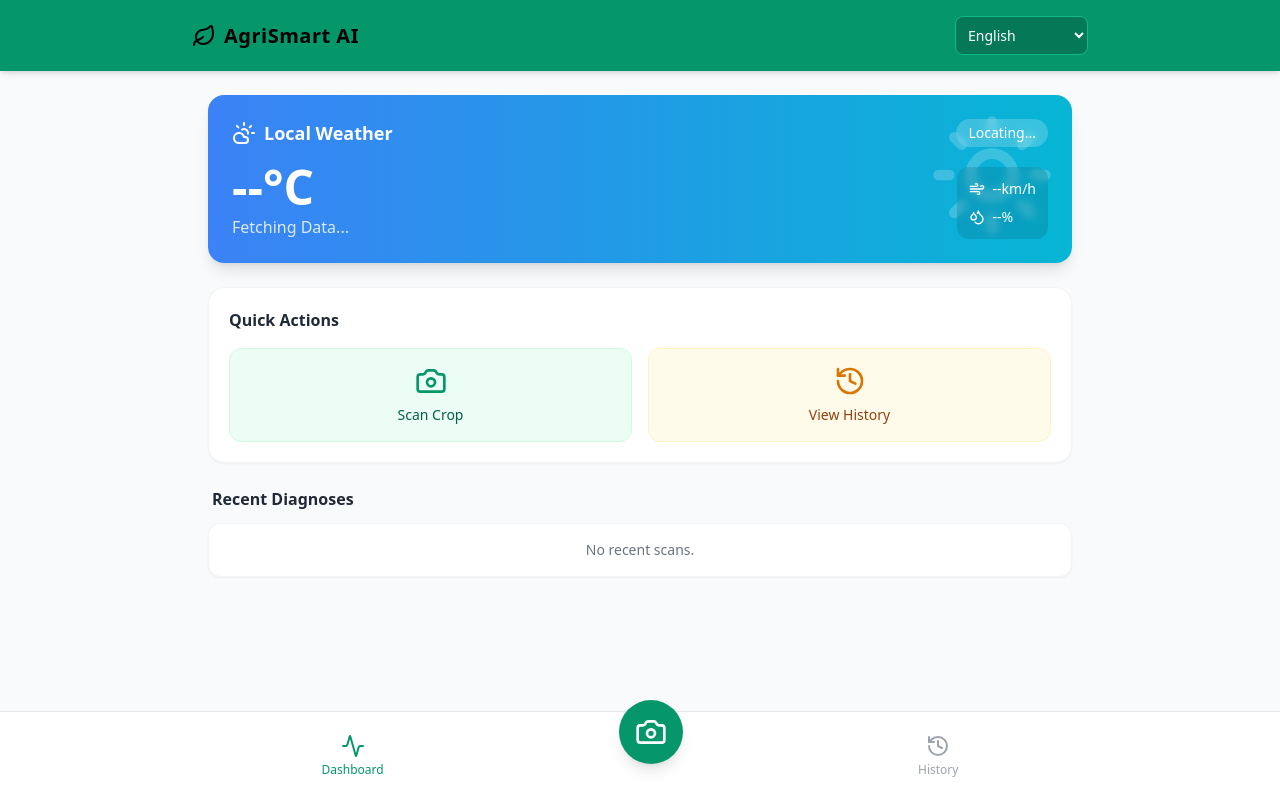
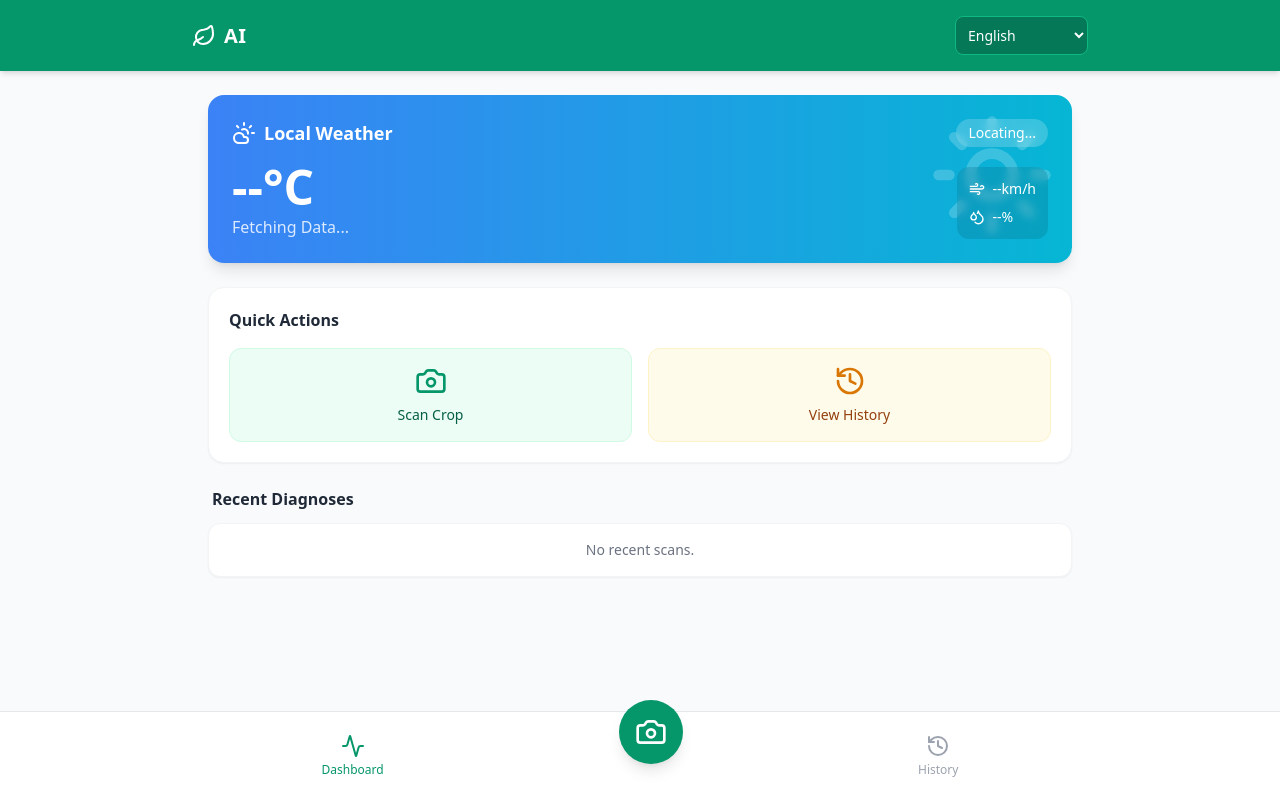
Before and after one commit to harshalbari05/AI-based-crop-advisory-system, a plain HTML site: page index.html in a window 1280 px wide. Drawn offline with nearby package versions, Linux system fonts and the light colour scheme.

Commit message:
Update index.html

```diff
--- a/index.html
+++ b/index.html
@@ -29,11 +29,11 @@
 <body class="bg-gray-50 font-sans selection:bg-emerald-200 min-h-screen text-gray-800">
 
     <!-- Header -->
-    <header class="bg-emerald-600 text-black p-4 sticky top-0 z-50 shadow-md">
+    <header class="bg-emerald-600 text-white p-4 sticky top-0 z-50 shadow-md">
         <div class="flex justify-between items-center max-w-4xl mx-auto">
             <div class="flex items-center space-x-2">
                 <i data-lucide="leaf" class="w-6 h-6"></i>
-                <h1 class="text-xl font-bold tracking-wide">AgriSmart AI</h1>
+                <h1 class="text-xl font-bold tracking-wide">AI</h1>
             </div>
             <div class="flex items-center space-x-4">
                 <select id="language-select" class="bg-emerald-700 text-white text-sm rounded-lg focus:ring-emerald-500 focus:border-emerald-500 block p-2 outline-none border border-emerald-500 cursor-pointer">
```
